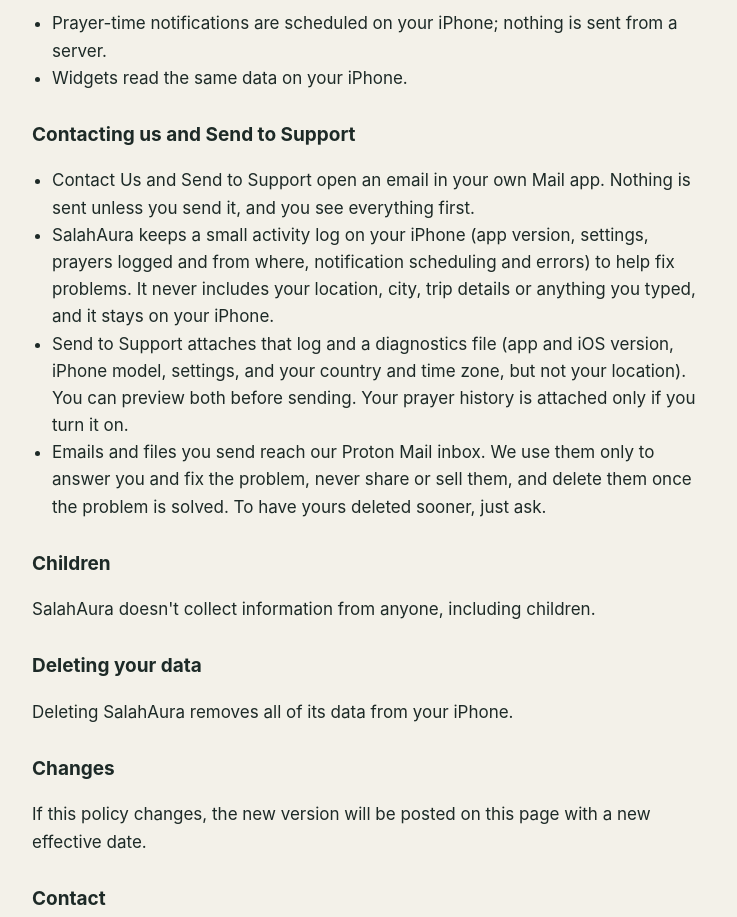
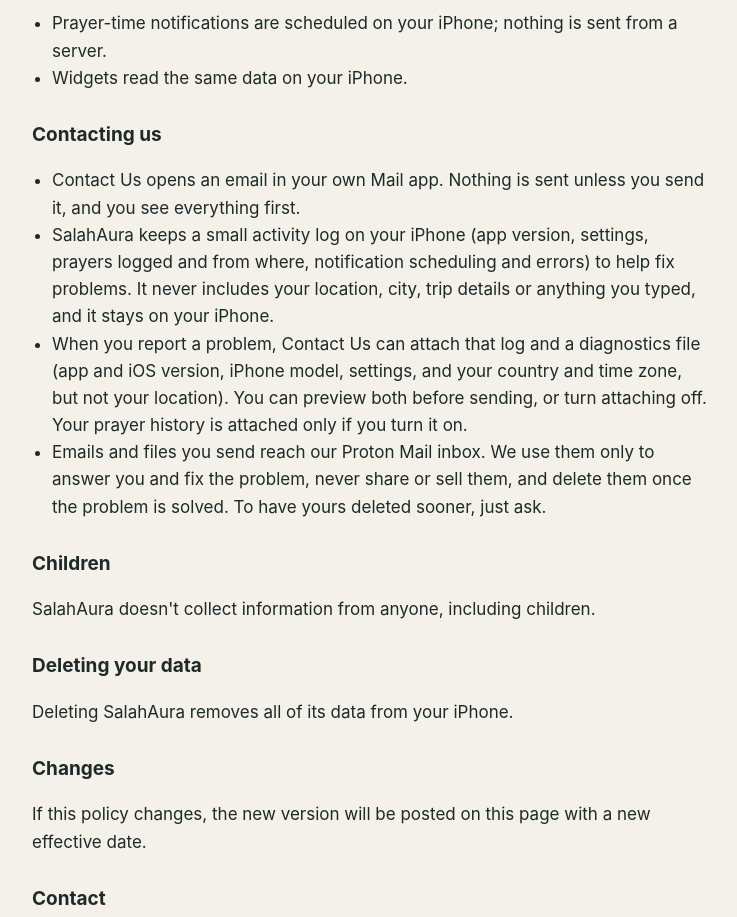
Before and after one commit to thisisgreatreally/salahaura, a plain HTML site: page privacy.html in a window 1280 px wide. Shown: the part 820-1737 px from the top of the page, without its empty margins (268-1005 px from the left). Drawn offline with Linux system fonts and the light colour scheme.

Commit message:
Privacy: Contact Us replaces Send to Support

```diff
--- a/privacy.html
+++ b/privacy.html
@@ -33,11 +33,11 @@
 <li>Widgets read the same data on your iPhone.</li>
 </ul>
 
-<h2>Contacting us and Send to Support</h2>
+<h2>Contacting us</h2>
 <ul>
-<li>Contact Us and Send to Support open an email in your own Mail app. Nothing is sent unless you send it, and you see everything first.</li>
+<li>Contact Us opens an email in your own Mail app. Nothing is sent unless you send it, and you see everything first.</li>
 <li>SalahAura keeps a small activity log on your iPhone (app version, settings, prayers logged and from where, notification scheduling and errors) to help fix problems. It never includes your location, city, trip details or anything you typed, and it stays on your iPhone.</li>
-<li>Send to Support attaches that log and a diagnostics file (app and iOS version, iPhone model, settings, and your country and time zone, but not your location). You can preview both before sending. Your prayer history is attached only if you turn it on.</li>
+<li>When you report a problem, Contact Us can attach that log and a diagnostics file (app and iOS version, iPhone model, settings, and your country and time zone, but not your location). You can preview both before sending, or turn attaching off. Your prayer history is attached only if you turn it on.</li>
 <li>Emails and files you send reach our Proton Mail inbox. We use them only to answer you and fix the problem, never share or sell them, and delete them once the problem is solved. To have yours deleted sooner, just ask.</li>
 </ul>
 
```
